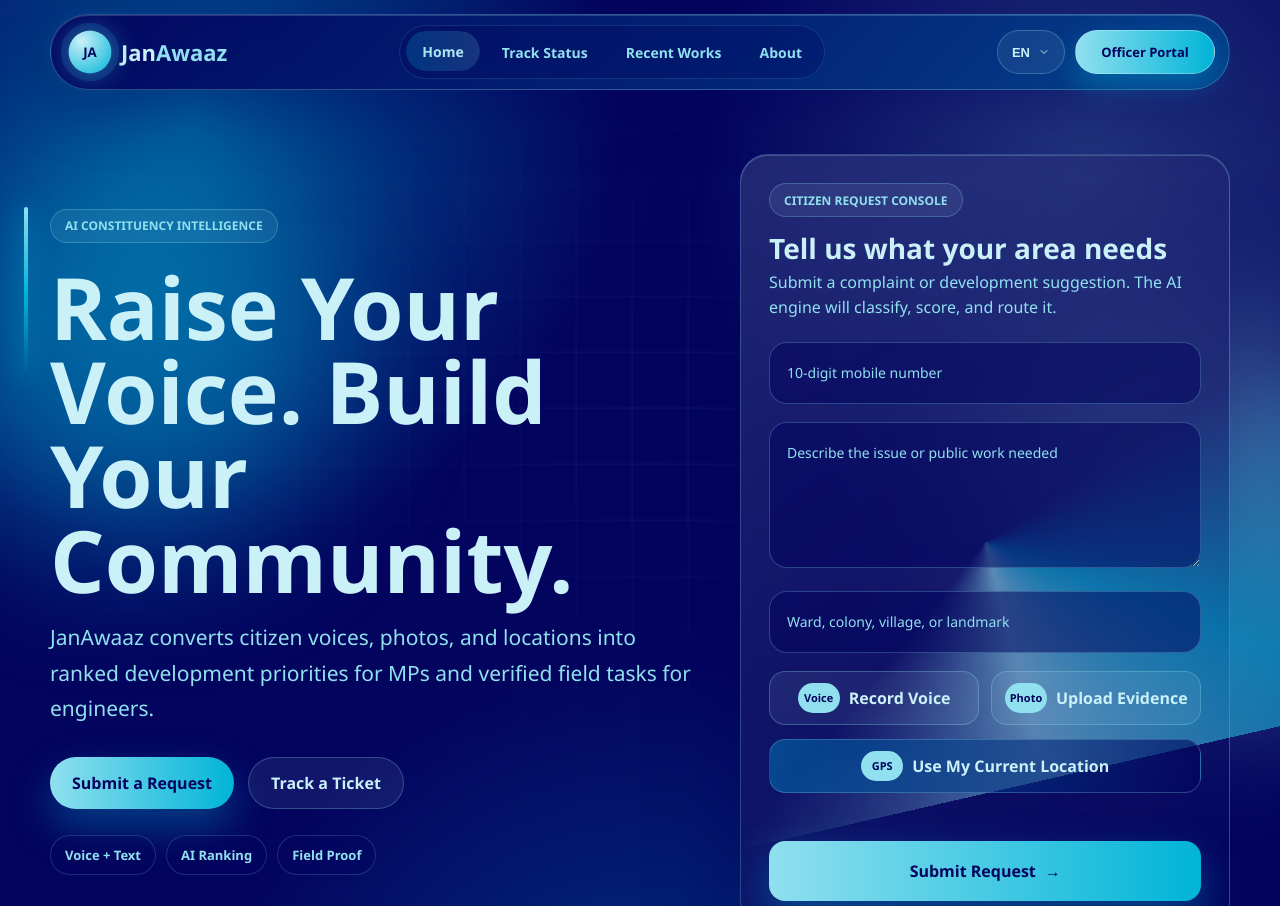
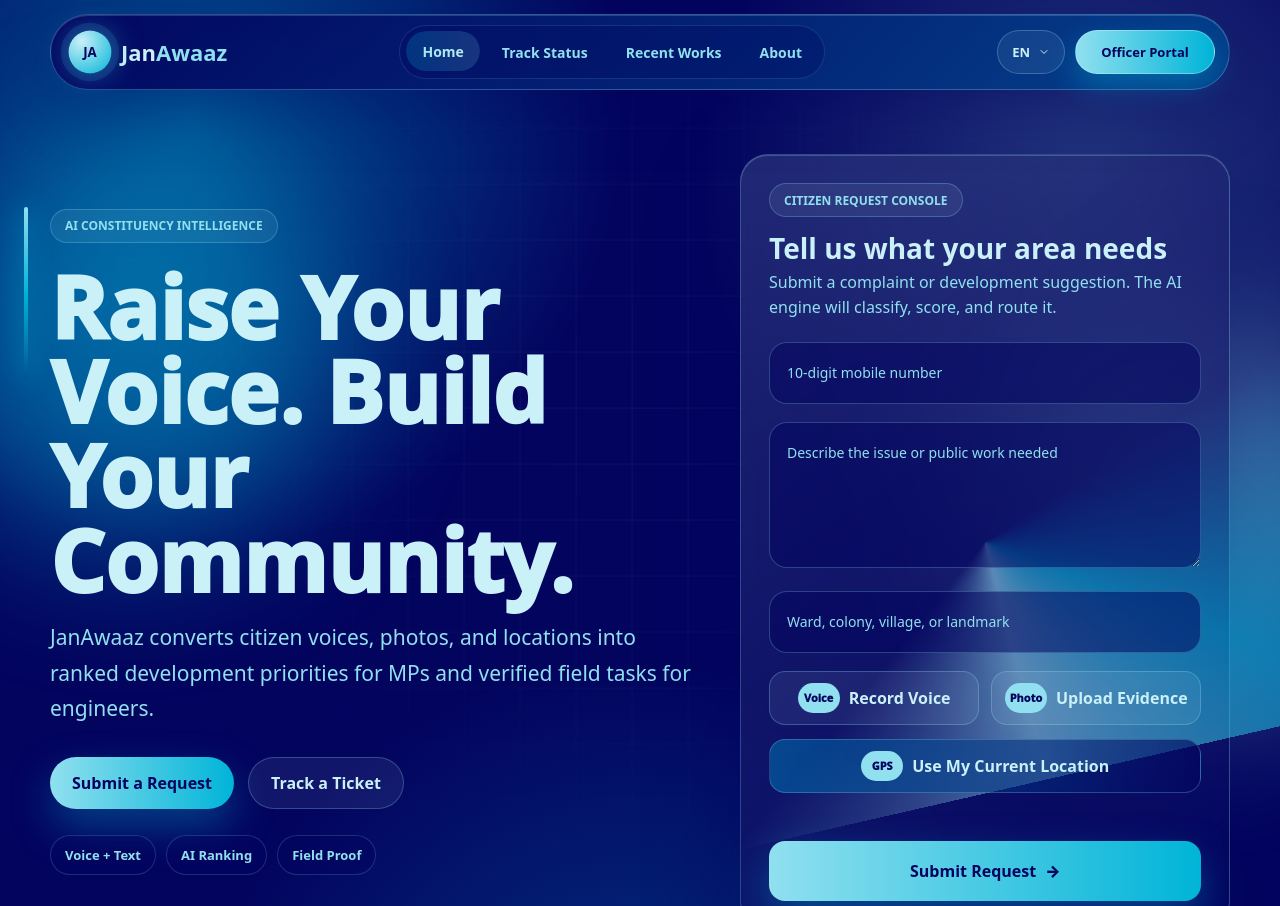
Before and after one commit to AshishSharma-014/Hack2Skill, a plain HTML site: page Frontend/index.html in a window 1280 px wide. Shown: the top 906 px of the page. Drawn offline with Linux system fonts and the light colour scheme.

Commit message:
changed font in form.css

```diff
--- a/Frontend/CSS/form.css
+++ b/Frontend/CSS/form.css
@@ -6,7 +6,10 @@
   --color-lightest: #caf0f8;
 }
 
-* { box-sizing: border-box; }
+* {
+  box-sizing: border-box;
+  font-family: system-ui, -apple-system, BlinkMacSystemFont, 'Segoe UI', Roboto, Oxygen, Ubuntu, Cantarell, 'Open Sans', 'Helvetica Neue', sans-serif;
+ }
 
 html {
   scroll-behavior: smooth;
```
